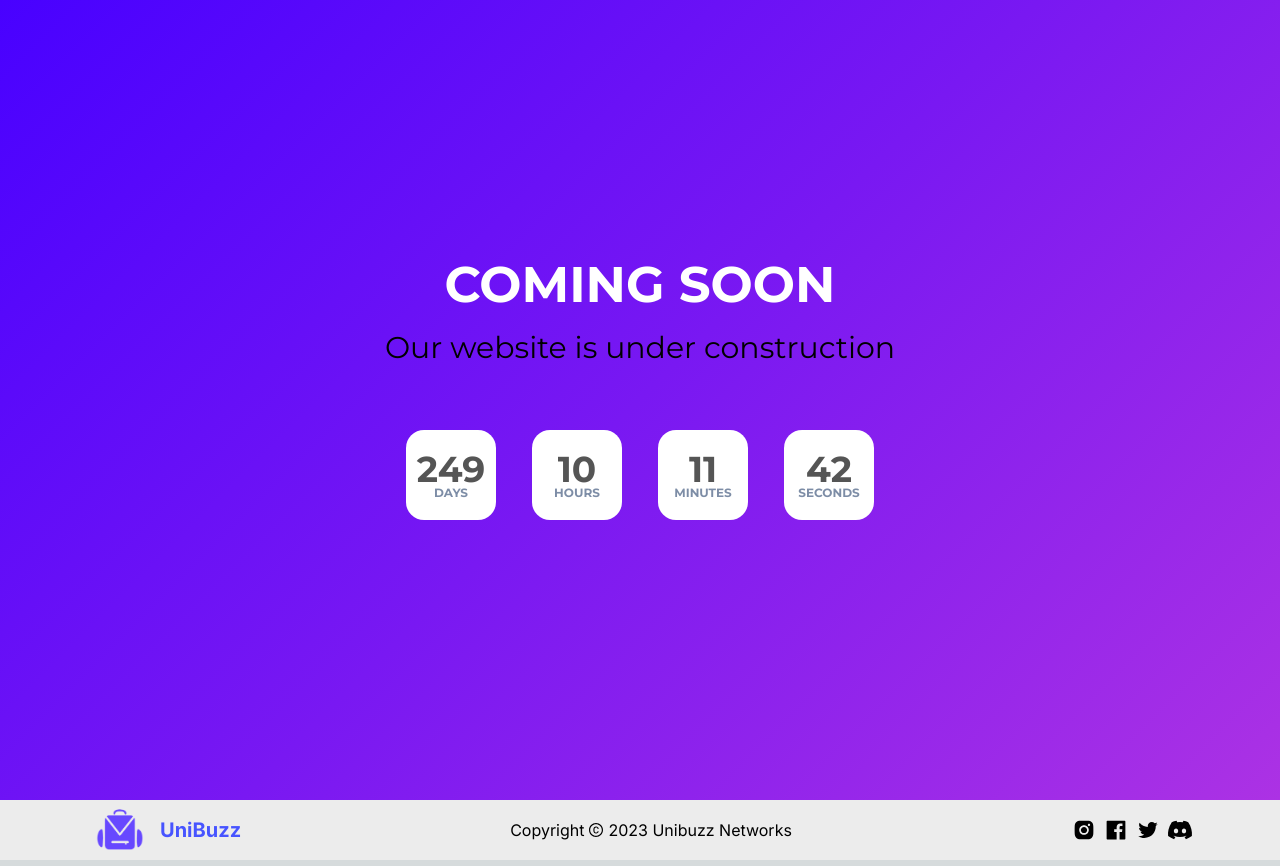
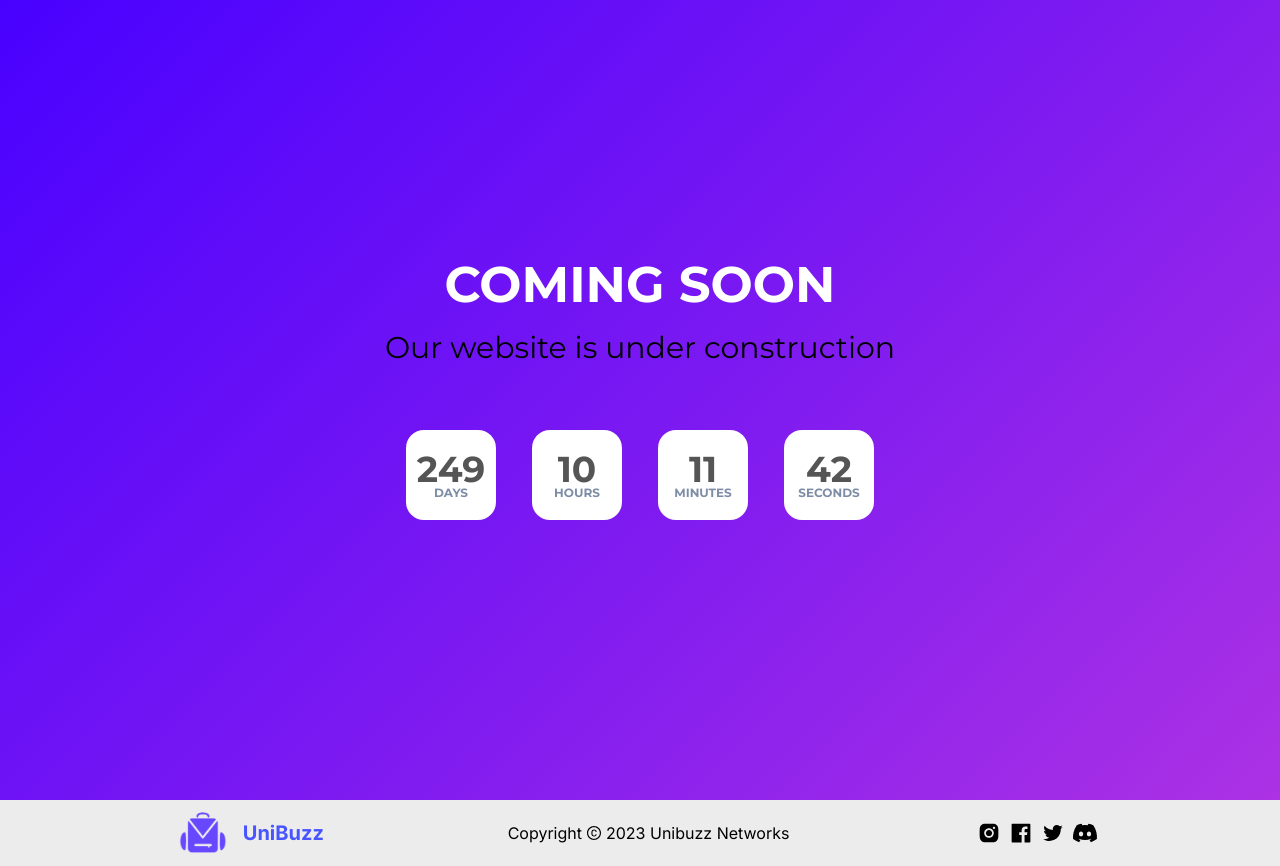
Before and after one commit to BacPacNet/web-app-client, a Next.js app: page / in a window 1280 px wide. Built offline with nearby package versions, Linux system fonts and the light colour scheme; a web font is replaced by a local one.

Commit message:
BI-54 : Footer Bug Fixed

```diff
--- a/src/app/components/Footer/Footer.css
+++ b/src/app/components/Footer/Footer.css
@@ -1,3 +1,21 @@
 .footer {
-  height: 60px;
+  width: 100%;
+  display: flex;
+  flex-direction: row;
+  justify-content: centre;
 }
+
+.left {
+  margin: 5px auto;
+}
+.mid {
+  display: flex;
+  flex-wrap: wrap;
+  justify-content: centre;
+  margin: 0px 5px;
+}
+.right {
+  display: flex;
+  flex-wrap: wrap;
+  margin: 5px auto;
+}
--- a/src/app/components/Footer/Footer.js
+++ b/src/app/components/Footer/Footer.js
@@ -37,7 +37,7 @@ function Footer() {
   }
   return (
     <div className="footer center-v bg-[#ECECEC] realtive bottom-0 left-0 ">
-      <div className="images center-v ml-24 w-1/4 h-full cursor-pointer ">
+      <div className="images center-v ml-24 h-full cursor-pointer left ">
         <div className="logo w-12 pb-1 mr-4 h-13">
           <Image src={bacpacLogo} alt="" className="w-full h-full" />
         </div>
@@ -48,10 +48,10 @@ function Footer() {
           </h1>
         </div>
       </div>
-      <div className="text w-3/4  h-full center text-large text-black">
+      <div className="text  h-full center text-large text-black mid">
         Copyright <AiOutlineCopyrightCircle className="ml-1 mr-1" /> 2023 Unibuzz Networks
       </div>
-      <div className="center h-full w-2/6">
+      <div className="center h-full  right">
         <div className="icons instagram center" onClick={() => handleRedirect(4)}>
           <AiFillInstagram className="icon" />
         </div>
--- a/src/app/components/UnderConstructionPage/css/style.css
+++ b/src/app/components/UnderConstructionPage/css/style.css
@@ -6,7 +6,7 @@
   justify-content: center;
   align-items: center;
   height: 100vh;
-  width: 100vw;
+  width: 100%;
   font-family: Montserrat;
   background: linear-gradient(-45deg, #ac32e4, #7918f2, #4801ff);
 }
```
Also changed, not shown: src/app/page.js (+0 -68 lines).
